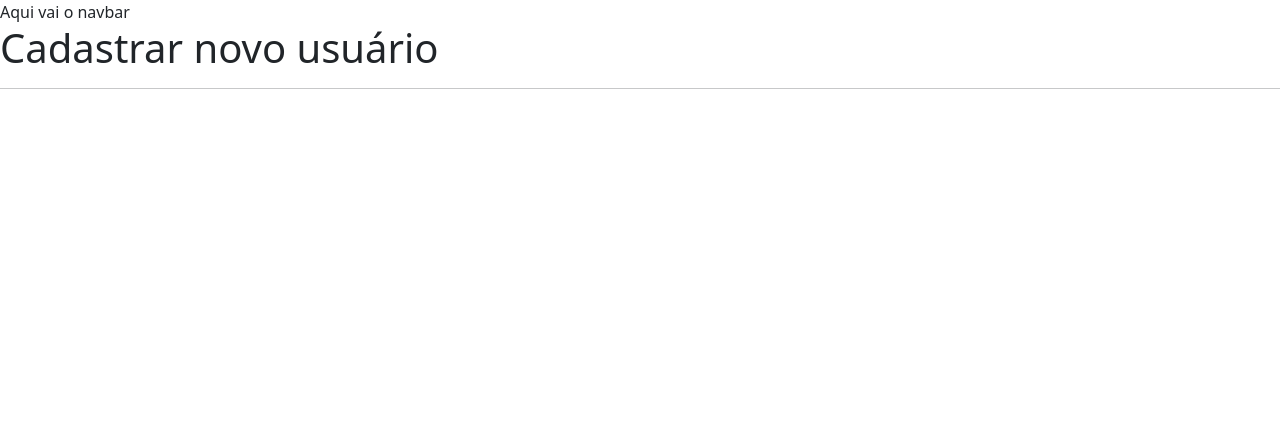
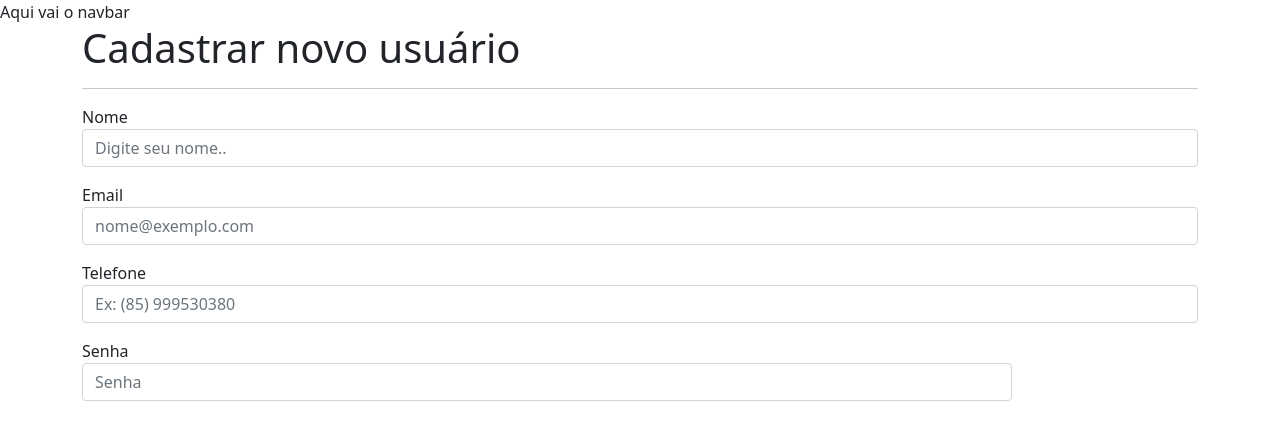
Before and after one commit to iwtrainingbr/app-front-10, a React (Create React App) app: page /cadastro in a window 1280 px wide. Shown: the top 440 px of the page. Built offline with nearby package versions, Linux system fonts and the light colour scheme.

Commit message:
criação do formulário de cadastro com nome-email-telefone-senha

```diff
--- a/src/pages/Register/index.js
+++ b/src/pages/Register/index.js
@@ -1,8 +1,28 @@
 export default function Register (){
   return (
-    <div>
+    <div className="container">
      <h1>Cadastrar novo usuário</h1>
-     <hr/>
+    <hr/>
+
+     <form>
+       <div class="form-group mt-3">
+          <label>Nome</label>
+          <input type="text" class="form-control" id="exampleInputEmail1" aria-describedby="emailHelp" placeholder="Digite seu nome.."/>
+       </div>
+       <div class="form-group mt-3">
+          <label>Email</label>
+          <input type="email" class="form-control" id="exampleInputEmail1" aria-describedby="emailHelp" placeholder="nome@exemplo.com"/>
+       </div>
+       <div class="form-group mt-3">
+          <label for="exampleInputEmail1">Telefone</label>
+          <input type="number" class="form-control" id="exampleInputEmail1" aria-describedby="emailHelp" placeholder="Ex: (85) 999530380"/>
+        <div class="col-sm-10 mt-3">
+          <label for="exampleInputEmail1">Senha</label>
+          <input type="password" class="form-control" id="inputPassword" placeholder="Senha"/>
+         </div>
+       </div>
+     </form>
+
     </div>
   )
 }
```
